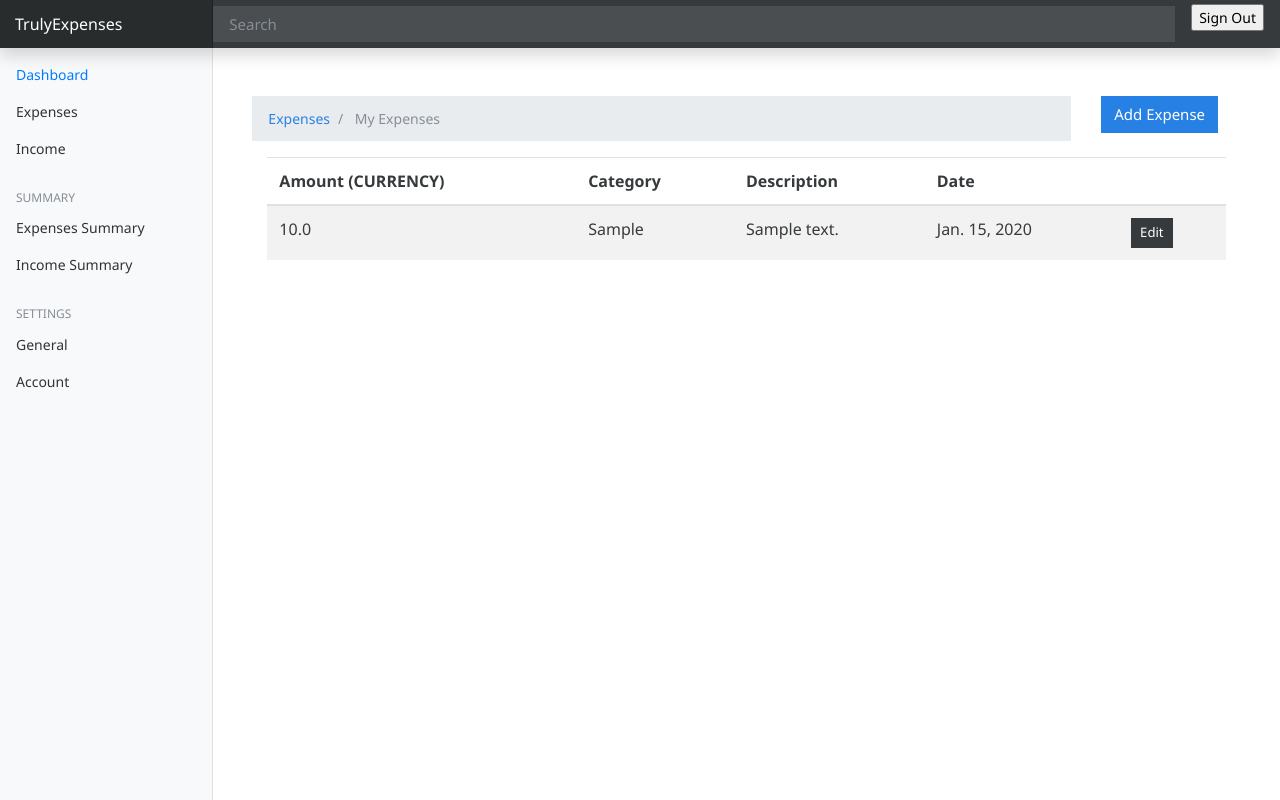
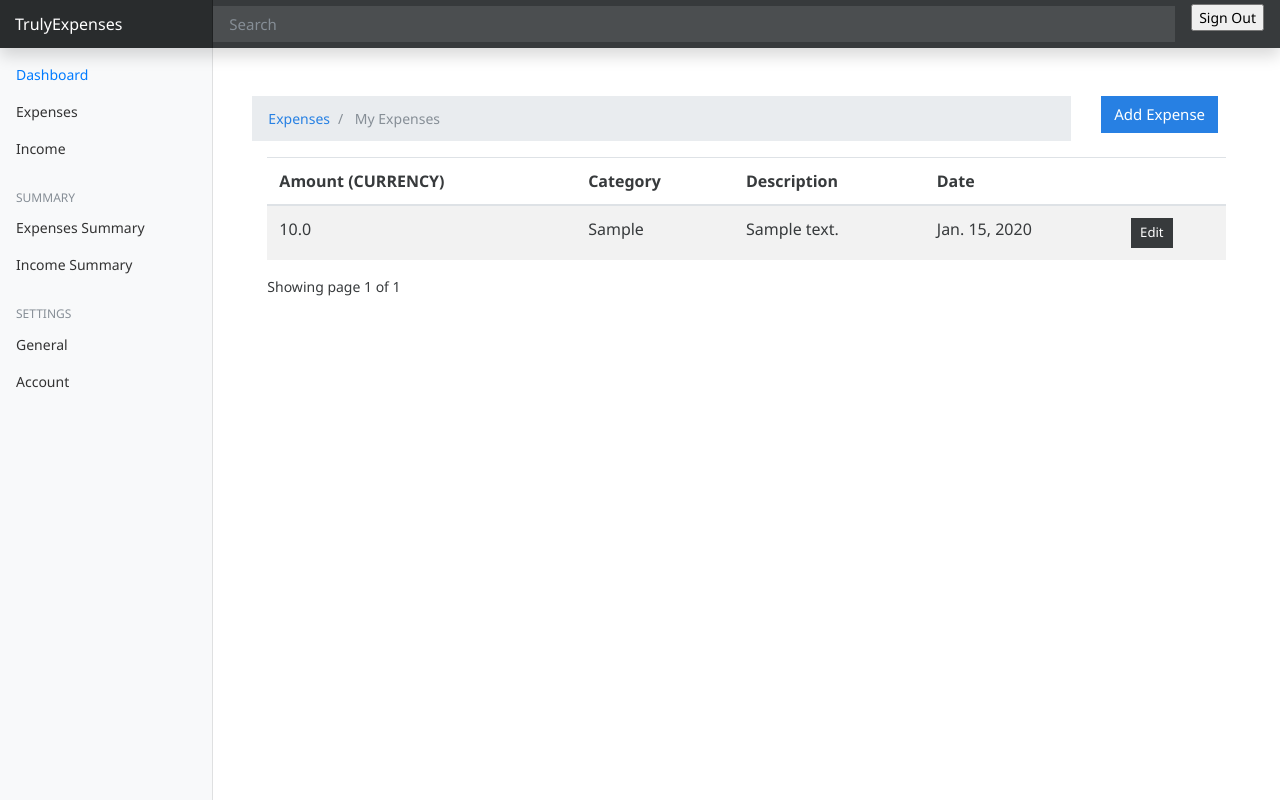
Before and after one commit to redcican/Django-Expense-App, a Django app: page / in a window 1280 px wide. Run offline with Django 3.2, Linux system fonts and the light colour scheme; a user stored in the database is signed in; tables that the repository leaves empty hold one stand-in row (values such as "Sample post"); some libraries are stand-ins or nearby versions.

Commit message:
add pagination

```diff
--- a/expenses/views.py
+++ b/expenses/views.py
@@ -2,6 +2,7 @@ from expenses.models import Category, Expense
 from django.shortcuts import redirect, render
 from django.contrib.auth.decorators import login_required
 from django.contrib import messages
+from django.core.paginator import Paginator
 # Create your views here.
 
 @login_required(login_url="/authentication/login")
@@ -10,10 +11,15 @@ def index(request):
 
     # retrieve the expense
     expenses = Expense.objects.filter(owner=request.user)
+    paginator = Paginator(expenses, 2)
+    page_number = request.GET.get('page')
+    page_obj = paginator.get_page(page_number)
 
-    context = {'expenses': expenses}
+    context = {'expenses': expenses, 'page_obj': page_obj}
+
     return render(request, 'expenses/index.html', context)
 
+@login_required(login_url="/authentication/login")
 def add_expense(request):
     categories = Category.objects.all()
     context = {
--- a/templates/expenses/index.html
+++ b/templates/expenses/index.html
@@ -32,7 +32,7 @@
         </tr>
       </thead>
       <tbody>
-      {% for expense in expenses %}
+      {% for expense in page_obj %}
         <tr>
         <td>{{ expense.amount }}</td>
         <td>{{ expense.category }}</td>
@@ -43,6 +43,22 @@
       {% endfor %}
       </tbody>
     </table>
+
+    <div class="">
+      Showing page {{page_obj.number}} of {{page_obj.paginator.num_pages}}
+    </div>
+    <ul class="pagination align-right float-right mr-auto">
+    {% if page_obj.has_previous %}
+    <li {% if page_obj.number == 1 %} class="page-item active" {% endif %}> <a class="page-link" href="?page=1">&laquo; 1</a></li>
+    <li class="page-item"><a class="page-link" href="?page={{page_obj.previous_page_numbeer }}">Previous</a></li>
+     {% endif %}
+
+     {% if page_obj.has_next %}
+      <li class="page-item"> <a class="page-link" href="?page={{ page_obj.next_page_number }}">Next</a></li>
+      <li class="page-item"> <a class="page-link" href="?page={{ page_obj.paginator.num_pages }}">{{ page_obj.paginator.num_pages}} &raquo;</a></li>
+
+    {% endif %}
+    </ul>
     {% endif %}
   </div>
 </div>
```
Also changed, not shown: expenses/migrations/0002_auto_20210610_1415.py (added).
